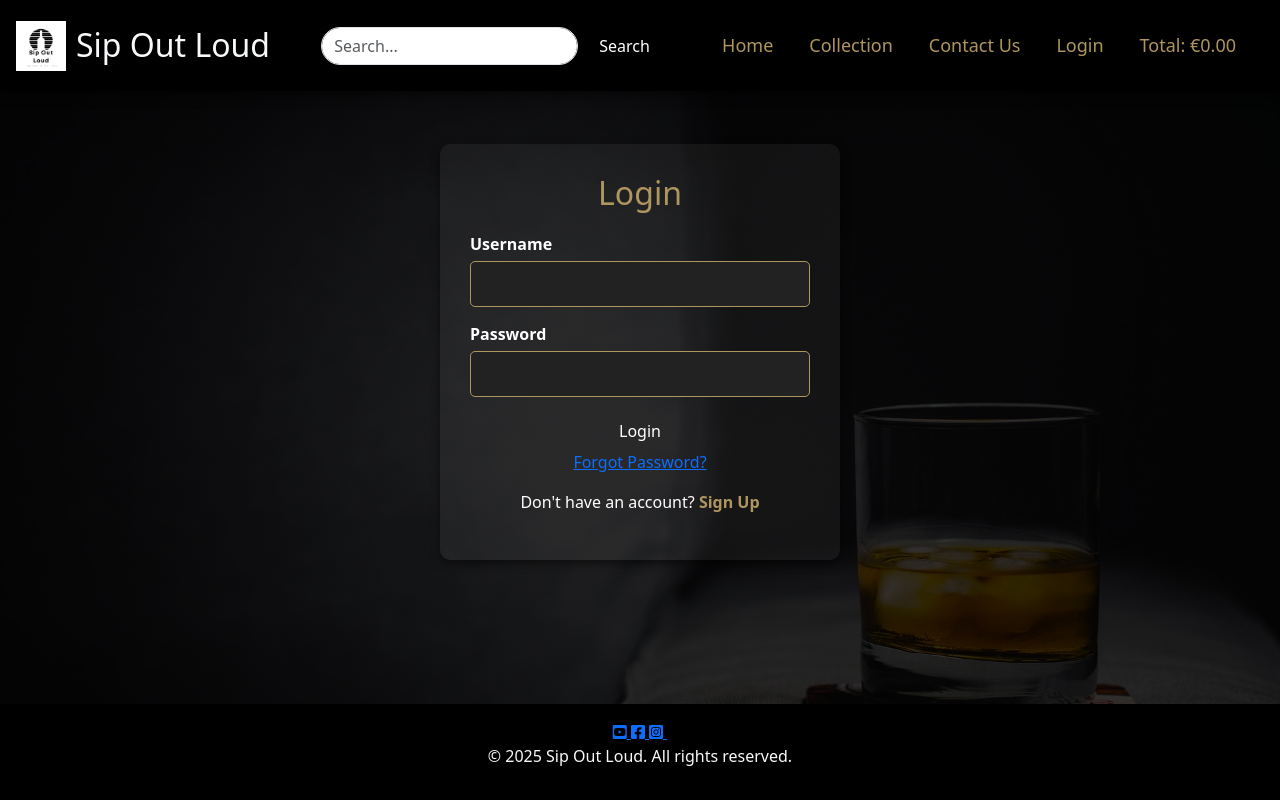
After one commit to HazelHawadi/Sip_Out_Loud_P5, a Django app: page /accounts/login/ in a window 1280 px wide. The commit adds this page. Run offline with Django 5.2, Linux system fonts and the light colour scheme.

Commit message:
Create and design the login page

```diff
--- a/sip_out_loud/settings.py
+++ b/sip_out_loud/settings.py
@@ -78,6 +78,7 @@ TEMPLATES = [
 ]
 
 AUTHENTICATION_BACKENDS = [
+    'allauth.account.auth_backends.AuthenticationBackend',
     # Needed to login by username in Django admin, regardless of `allauth`
     'django.contrib.auth.backends.ModelBackend',
 
@@ -155,6 +156,9 @@ STATIC_ROOT = BASE_DIR / "staticfiles"
 MEDIA_URL = '/media/'
 MEDIA_ROOT = BASE_DIR / 'media'
 
+LOGOUT_REDIRECT_URL = "/"
+LOGOUT_METHODS = ["POST", "GET"]
+
 # Default primary key field type
 # https://docs.djangoproject.com/en/5.1/ref/settings/#default-auto-field
 
--- a/sip_out_loud/urls.py
+++ b/sip_out_loud/urls.py
@@ -14,6 +14,8 @@ Including another URLconf
     2. Add a URL to urlpatterns:  path('blog/', include('blog.urls'))
 """
 from django.contrib import admin
+from django.contrib.auth.views import LogoutView
+from django.contrib.auth import views as auth_views
 from django.urls import path, include
 from django.conf import settings
 from django.conf.urls.static import static
@@ -21,6 +23,8 @@ from django.conf.urls.static import static
 urlpatterns = [
     path('admin/', admin.site.urls),
     path('accounts/', include('django.contrib.auth.urls')),
+    path('accounts/', include('allauth.urls')),
+    path('accounts/logout/', auth_views.LogoutView.as_view(), name='logout'),
     path('', include('home.urls')),
 ]
 
--- a/static/css/base.css
+++ b/static/css/base.css
@@ -282,6 +282,74 @@ h1, h2, h3 {
 }
 }
 
+/* Login Page */
+.login-container {
+    display: flex;
+    justify-content: center;
+    align-items: center;
+    height: 100vh;
+    width: 100%;
+    background: rgba(0, 0, 0, 0.8); /* Dark overlay */
+}
+
+.login-box {
+    background: rgba(255, 255, 255, 0.05);
+    padding: 30px;
+    border-radius: 10px;
+    box-shadow: 0px 4px 10px rgba(0, 0, 0, 0.5);
+    text-align: center;
+    width: 100%;
+    max-width: 400px;
+}
+
+.login-box h2 {
+    color: #af965e;
+    margin-bottom: 20px;
+}
+
+.form-group {
+    margin-bottom: 15px;
+    text-align: left;
+}
+
+.form-group label {
+    color: #fff;
+    font-weight: bold;
+    display: block;
+    margin-bottom: 5px;
+}
+
+.form-group input {
+    width: 100%;
+    padding: 10px;
+    border-radius: 5px;
+    border: 1px solid #af965e;
+    background: #222;
+    color: #fff;
+    font-size: 16px;
+}
+
+.form-group input:focus {
+    outline: none;
+    border-color: #c0a170;
+    box-shadow: 0 0 8px rgba(175, 150, 94, 0.5);
+}
+
+.signup-link {
+    margin-top: 15px;
+    color: #fff;
+}
+
+.signup-link a {
+    color: #af965e;
+    font-weight: bold;
+    text-decoration: none;
+}
+
+.signup-link a:hover {
+    text-decoration: underline;
+}
+
 /* Responsive Design */
 @media (max-width: 992px) {
     .category {
--- a/templates/base.html
+++ b/templates/base.html
@@ -45,7 +45,7 @@
                     <li class="nav-item"><a class="nav-link text-light" href="#">Collection</a></li>
                     <li class="nav-item"><a class="nav-link text-light" href="#">Contact Us</a></li>
                 </ul>
-                <ul class="navbar-nav ms-auto">
+                <ul class="navbar-nav ms-auto align-items-center">
                     {% if request.user.is_authenticated %}
                         {% if request.user.is_superuser %}
                             <li class="nav-item">
@@ -55,7 +55,7 @@
                         <li class="nav-item">
                             <form action="{% url 'logout' %}" method="post" class="d-inline">
                                 {% csrf_token %}
-                                <button type="submit" class="nav-link text-light btn btn-link border-0 p-0">Logout</button>
+                                <button type="submit" class="nav-link text-light border-0 p-0">Logout</button>
                             </form>
                         </li>
                     {% else %}
--- /dev/null
+++ b/templates/registration/login.html
@@ -0,0 +1,25 @@
+{% extends "base.html" %}
+
+{% block content %}
+<div class="login-container">
+    <div class="login-box">
+        <h2>Login</h2>
+        <form method="post">
+            {% csrf_token %}
+            <div class="form-group">
+                <label for="id_username">Username</label>
+                <input type="text" name="username" id="id_username" required>
+            </div>
+            <div class="form-group">
+                <label for="id_password">Password</label>
+                <input type="password" name="password" id="id_password" required>
+            </div>
+            <button type="submit" class="btn btn-gold">Login</button>
+        </form>
+        <p class="forgot-password">
+            <a href="{% url 'account_reset_password' %}">Forgot Password?</a>
+        </p>
+        <p class="signup-link">Don't have an account? <a href="{% url 'account_signup' %}">Sign Up</a></p>
+    </div>
+</div>
+{% endblock %}
```
